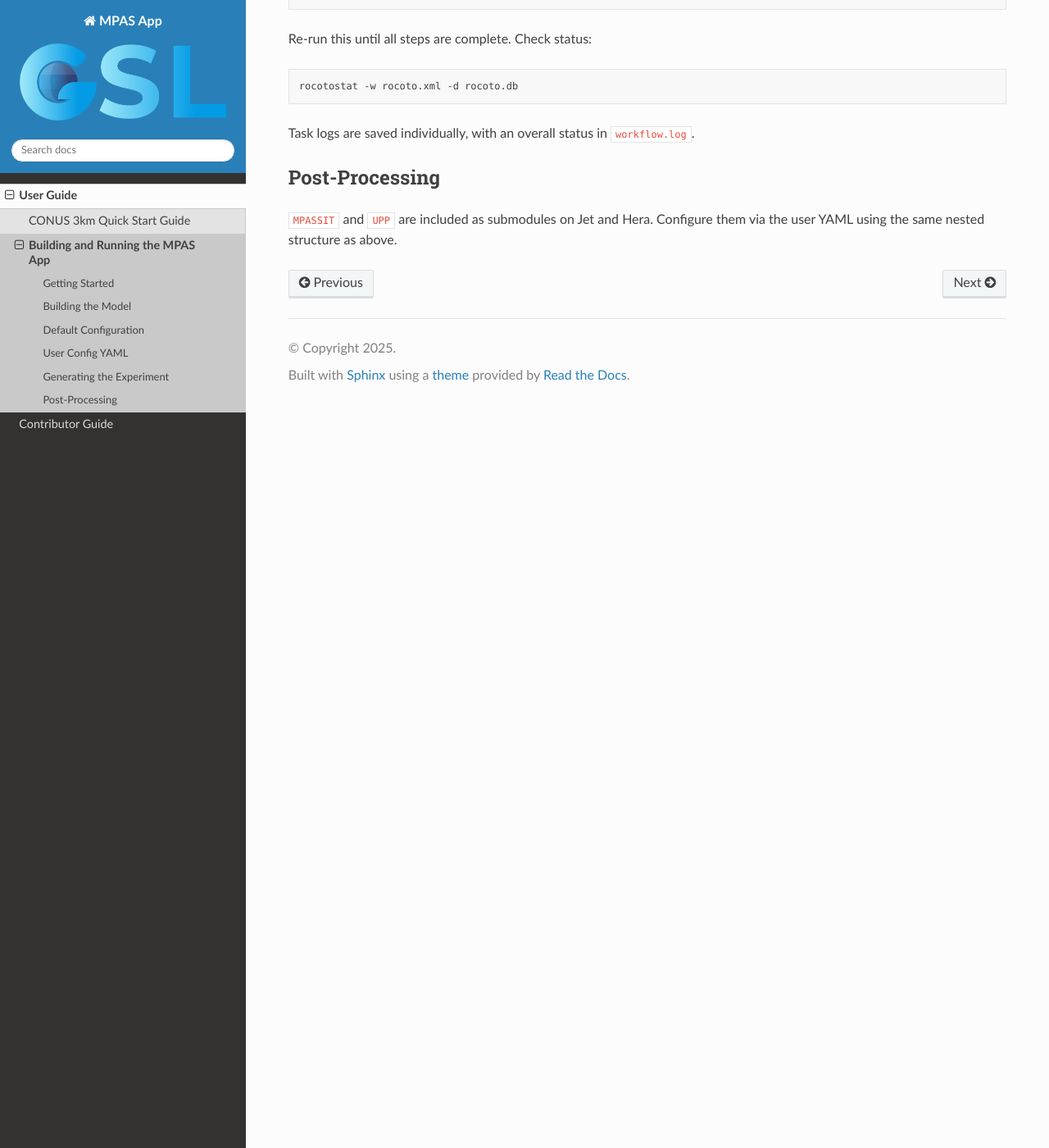
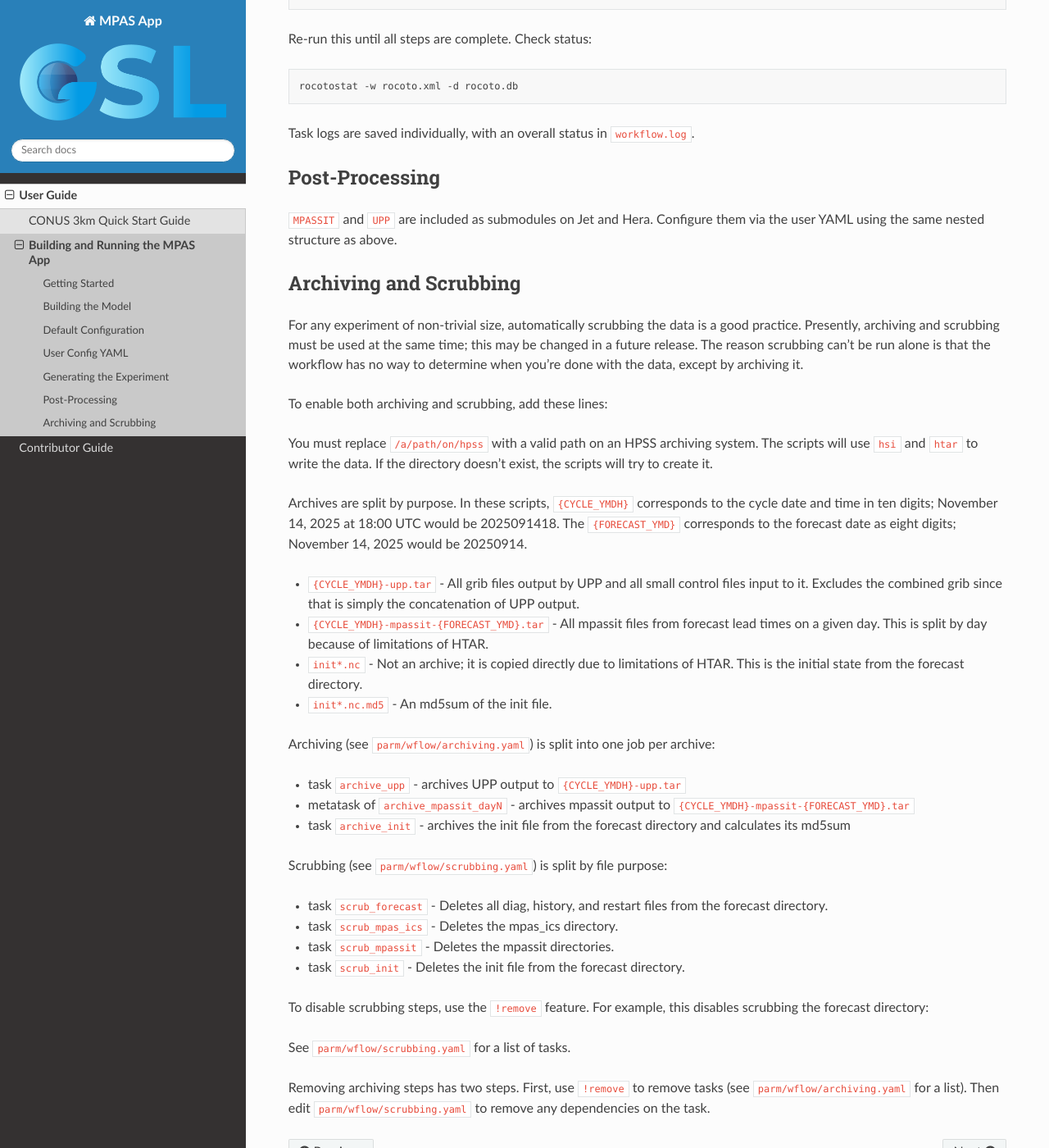
Before and after one commit to NOAA-GSL/mpas_app, a Sphinx documentation site: the page built from docs/sections/user_guide/build_run.rst, in a window 1280 px wide and 1400 px high, scrolled down 2477 px. Shown: the whole window at 82% size. Built offline with Sphinx 7.4.7 and the Read the Docs theme 3.1.0, drawn with Linux system fonts in a browser that asks for light colours.

Commit message:
Add archiving and scrubbing (#96)
This is the first of several PRs to merge improvements from the MPAS HFIP 2025 parallel.

Adds optional archiving and scrubbing jobs to the workflow (#97). Changes are based on real-time runs with the 2025 HFIP MPAS parallel.

parm/wflow/archiving.yaml and scripts/archive_*.sh - archives output into multiple archives
parm/wflow/scrubbing.yaml - scrubs output; requires archiving
ush/workflow/hfip_2025.yaml and others - Relevant files are updated to run the HFIP 2025 configuration; physics is slightly different.
parm/wflow/post.yaml ush/output_is_available_for.sh - Different way of detecting model history and diag, since the original didn't work in real-time.
There are other related changes throughout the yaml.

```diff
--- a/docs/sections/user_guide/build_run.rst
+++ b/docs/sections/user_guide/build_run.rst
@@ -127,3 +127,50 @@ Post-Processing
 ---------------
 
 ``MPASSIT`` and ``UPP`` are included as submodules on Jet and Hera. Configure them via the user YAML using the same nested structure as above.
+
+Archiving and Scrubbing
+-----------------------
+
+For any experiment of non-trivial size, automatically scrubbing the data is a good practice. Presently, archiving and scrubbing must be used at the same time; this may be changed in a future release. The reason scrubbing can't be run alone is that the workflow has no way to determine when you're done with the data, except by archiving it.
+
+To enable both archiving and scrubbing, add these lines:
+
+.. code-block: yaml
+   user:
+     hpss_archive_dir: /a/path/on/hpss
+     workflow_blocks:
+       - archiving.yaml
+       - scrubbing.yaml
+
+You must replace ``/a/path/on/hpss`` with a valid path on an HPSS archiving system. The scripts will use ``hsi`` and ``htar`` to write the data. If the directory doesn't exist, the scripts will try to create it.
+
+Archives are split by purpose. In these scripts, ``{CYCLE_YMDH}`` corresponds to the cycle date and time in ten digits; November 14, 2025 at 18:00 UTC would be 2025091418. The ``{FORECAST_YMD}`` corresponds to the forecast date as eight digits; November 14, 2025 would be 20250914.
+
+- ``{CYCLE_YMDH}-upp.tar`` - All grib files output by UPP and all small control files input to it. Excludes the combined grib since that is simply the concatenation of UPP output.
+- ``{CYCLE_YMDH}-mpassit-{FORECAST_YMD}.tar`` - All mpassit files from forecast lead times on a given day. This is split by day because of limitations of HTAR.
+- ``init*.nc`` - Not an archive; it is copied directly due to limitations of HTAR. This is the initial state from the forecast directory.
+- ``init*.nc.md5`` - An md5sum of the init file.
+
+Archiving (see ``parm/wflow/archiving.yaml``) is split into one job per archive:
+
+- task ``archive_upp`` - archives UPP output to ``{CYCLE_YMDH}-upp.tar``
+- metatask of ``archive_mpassit_dayN`` - archives mpassit output to ``{CYCLE_YMDH}-mpassit-{FORECAST_YMD}.tar``
+- task ``archive_init`` - archives the init file from the forecast directory and calculates its md5sum
+
+Scrubbing (see ``parm/wflow/scrubbing.yaml``) is split by file purpose:
+
+- task ``scrub_forecast`` - Deletes all diag, history, and restart files from the forecast directory.
+- task ``scrub_mpas_ics`` - Deletes the mpas_ics directory.
+- task ``scrub_mpassit`` - Deletes the mpassit directories.
+- task ``scrub_init`` - Deletes the init file from the forecast directory.
+
+To disable scrubbing steps, use the ``!remove`` feature. For example, this disables scrubbing the forecast directory:
+
+.. code-block: yaml
+   workflow:
+     tasks:
+       task_scrub_forecast: !remove
+
+See ``parm/wflow/scrubbing.yaml`` for a list of tasks.
+
+Removing archiving steps has two steps. First, use ``!remove`` to remove tasks (see ``parm/wflow/archiving.yaml`` for a list). Then edit ``parm/wflow/scrubbing.yaml`` to remove any dependencies on the task.
```
Also changed, not shown: 10 other files.
